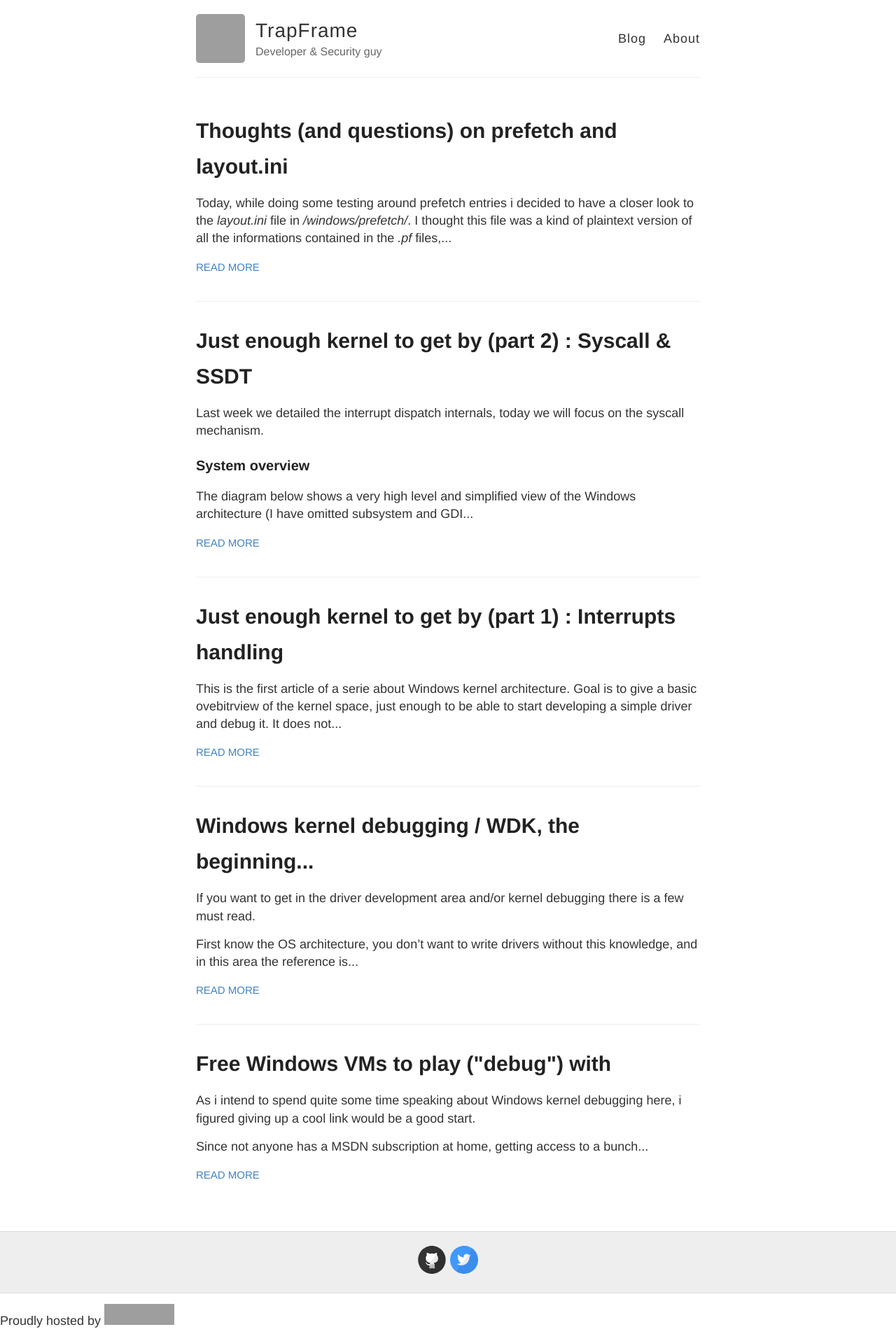
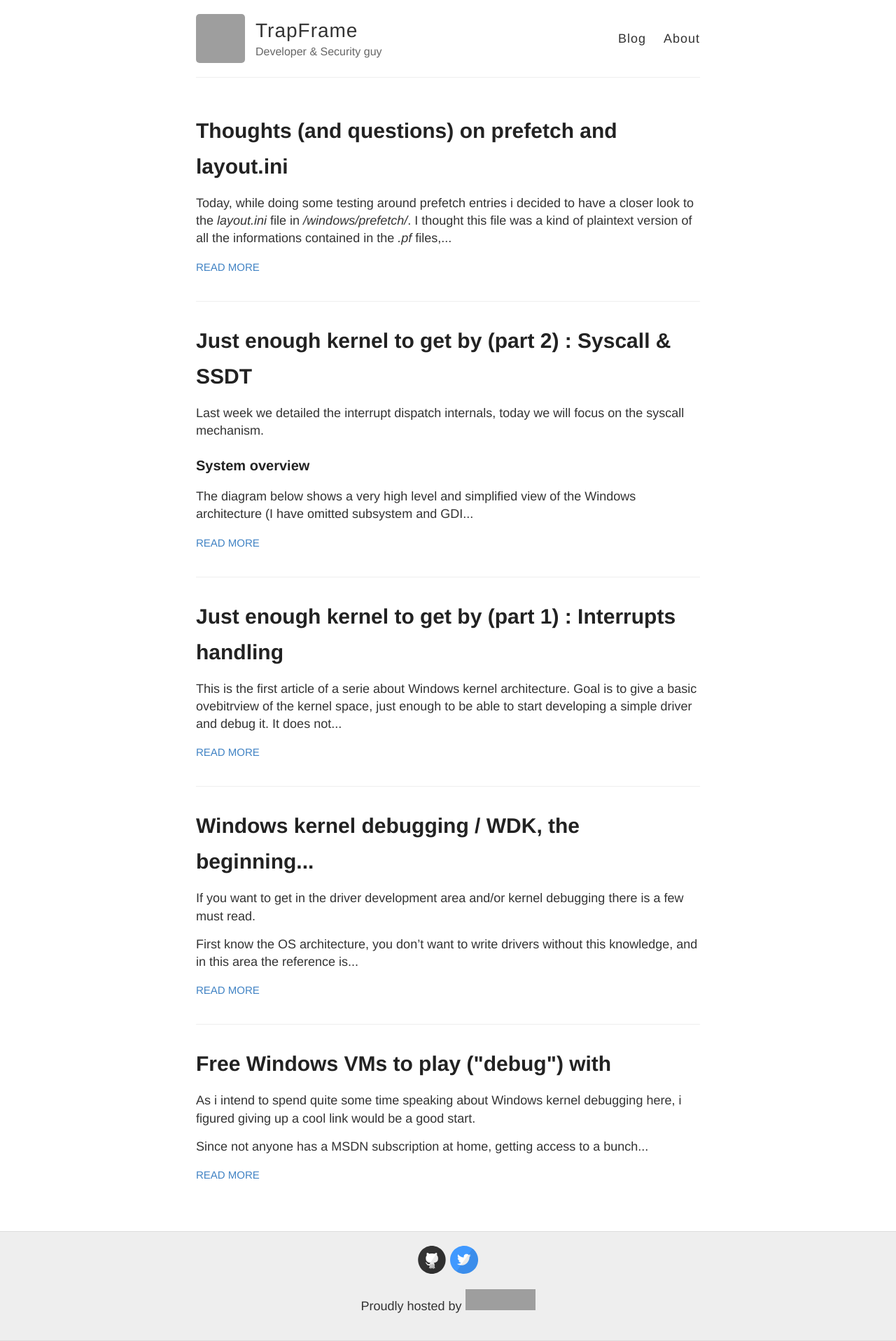
Before and after one commit to trapframe/trapframe.github.io, a Jekyll site: the page built from index.html, in a window 1280 px wide. Shown: the whole page at 70% size. Built offline with Jekyll 4.4.1, drawn with Linux system fonts in a browser that asks for light colours; grey boxes are pictures that could not be loaded.

Commit message:
Update default.html

```diff
--- a/_layouts/default.html
+++ b/_layouts/default.html
@@ -47,17 +47,18 @@
       <div class="container">
         <footer class="footer">
           {% include svg-icons.html %}
-        </footer>
-      </div>
-    </div>
-
-     <div class="unit two-thirds align-right center-on-mobiles">
+               <div class="unit two-thirds align-right center-on-mobiles">
       <p>
         Proudly hosted by <a href="https://github.com">
     <img src="/img/footer-logo.png" width="100" height="30" alt="GitHub • Social coding">
   </a>
 </p>
 </div>
+        </footer>
+      </div>
+    </div>
+
+
 
     {% include analytics.html %}
   </body>
```
